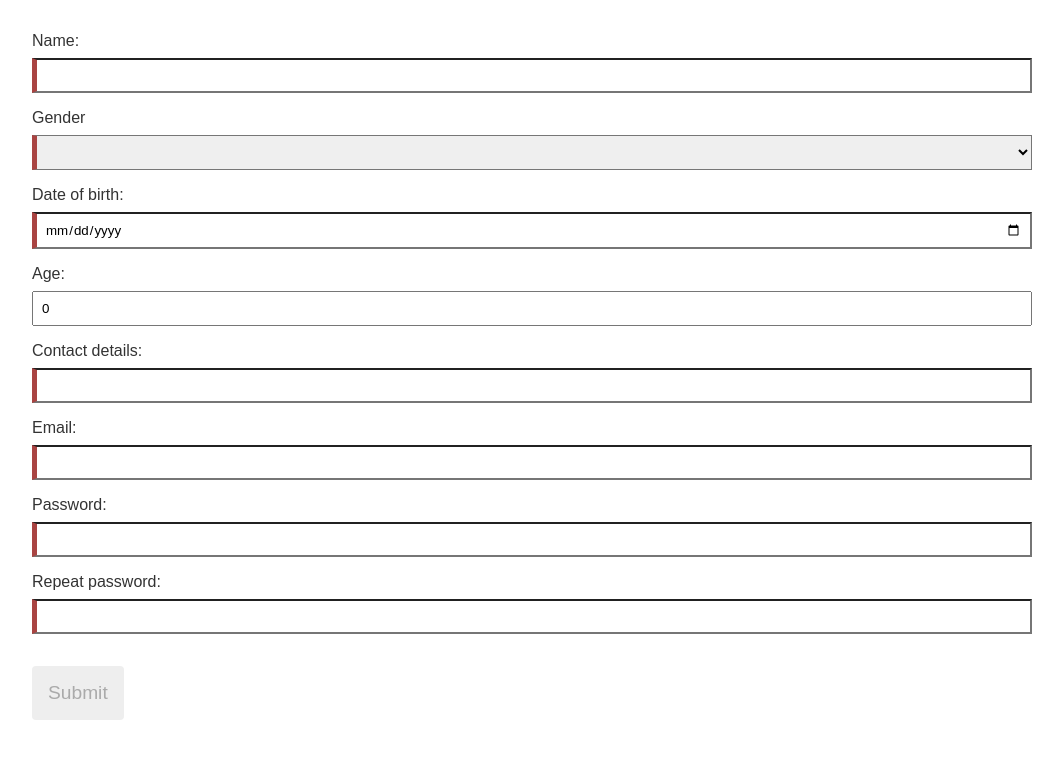
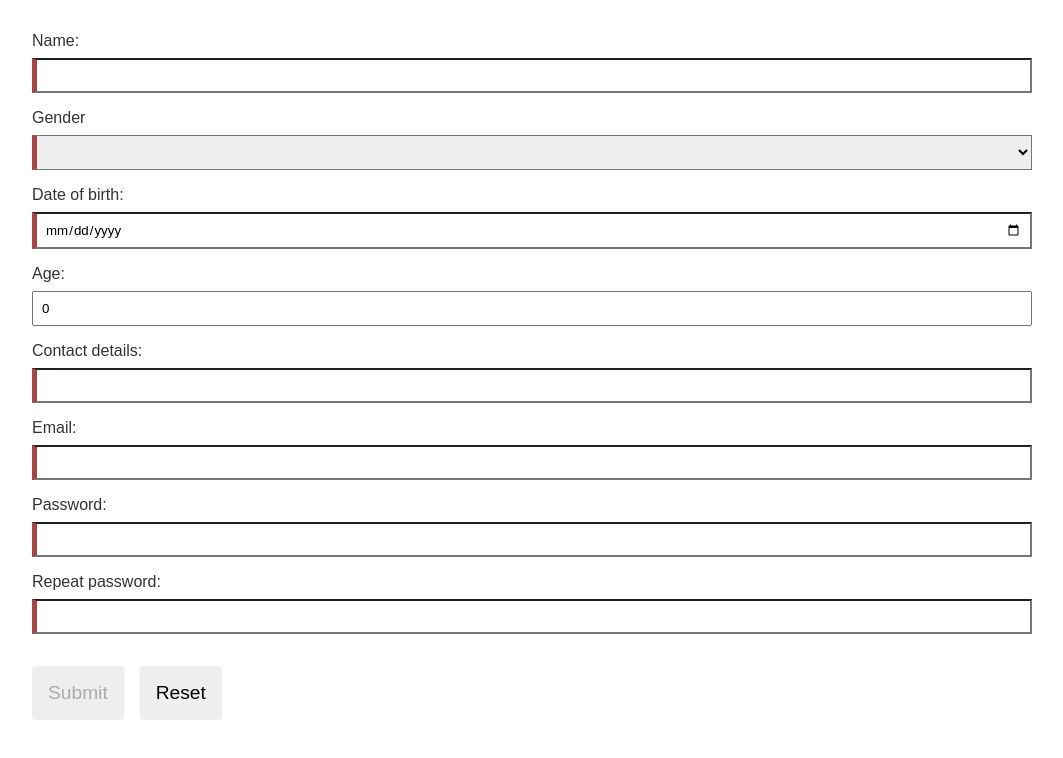
Before and after one commit to Bora1710/Form-exercise, an Angular app: page / in a window 1280 px wide. Shown: the top 758 px of the page, without its empty margins (108-1171 px from the left). Built offline with nearby package versions, Linux system fonts and the light colour scheme.

Commit message:
Add reset button to form

```diff
--- a/src/app/home/home.component.html
+++ b/src/app/home/home.component.html
@@ -1,4 +1,4 @@
-<form [formGroup]="userForm">
+<form [formGroup]="userForm" #formDir="ngForm">
   <div
     class="cross-validation"
     [class.cross-validation-error]="userForm.errors?.['identityRevealed'] && (userForm.touched || userForm.dirty)"
@@ -112,7 +112,9 @@
       class="alert alert-danger"
     >
       <div *ngIf="password!.errors?.['required']">Password is required.</div>
-      <div *ngIf="password!.errors?.['pattern']">min length 8, at least one uppercase, at least one number</div>
+      <div *ngIf="password!.errors?.['pattern']">
+        min length 8, at least one uppercase, at least one number
+      </div>
     </div>
   </div>
 
@@ -126,10 +128,15 @@
       required
     />
     <div
-      *ngIf="passwordRepeat!.invalid && (passwordRepeat!.dirty || passwordRepeat!.touched)"
+      *ngIf="
+        passwordRepeat!.invalid &&
+        (passwordRepeat!.dirty || passwordRepeat!.touched)
+      "
       class="alert alert-danger"
     >
-      <div *ngIf="passwordRepeat!.errors?.['required']">Repeat password is required.</div>
+      <div *ngIf="passwordRepeat!.errors?.['required']">
+        Repeat password is required.
+      </div>
       <!-- <div *ngIf="password!.errors?.['pattern']">min length 8, at least one uppercase, at least one number</div> -->
     </div>
   </div>
@@ -137,4 +144,7 @@
   <button type="submit" class="btn btn-default" [disabled]="userForm.invalid">
     Submit
   </button>
+  <button type="button" class="btn btn-default" (click)="formDir.resetForm({})">
+    Reset
+  </button>
 </form>
--- a/src/app/home/home.component.ts
+++ b/src/app/home/home.component.ts
@@ -1,5 +1,5 @@
 import { Component } from '@angular/core';
-import { EmailValidator, FormControl, FormGroup } from '@angular/forms';
+import { FormControl, FormGroup } from '@angular/forms';
 import { Validators } from '@angular/forms';
 
 @Component({
```
